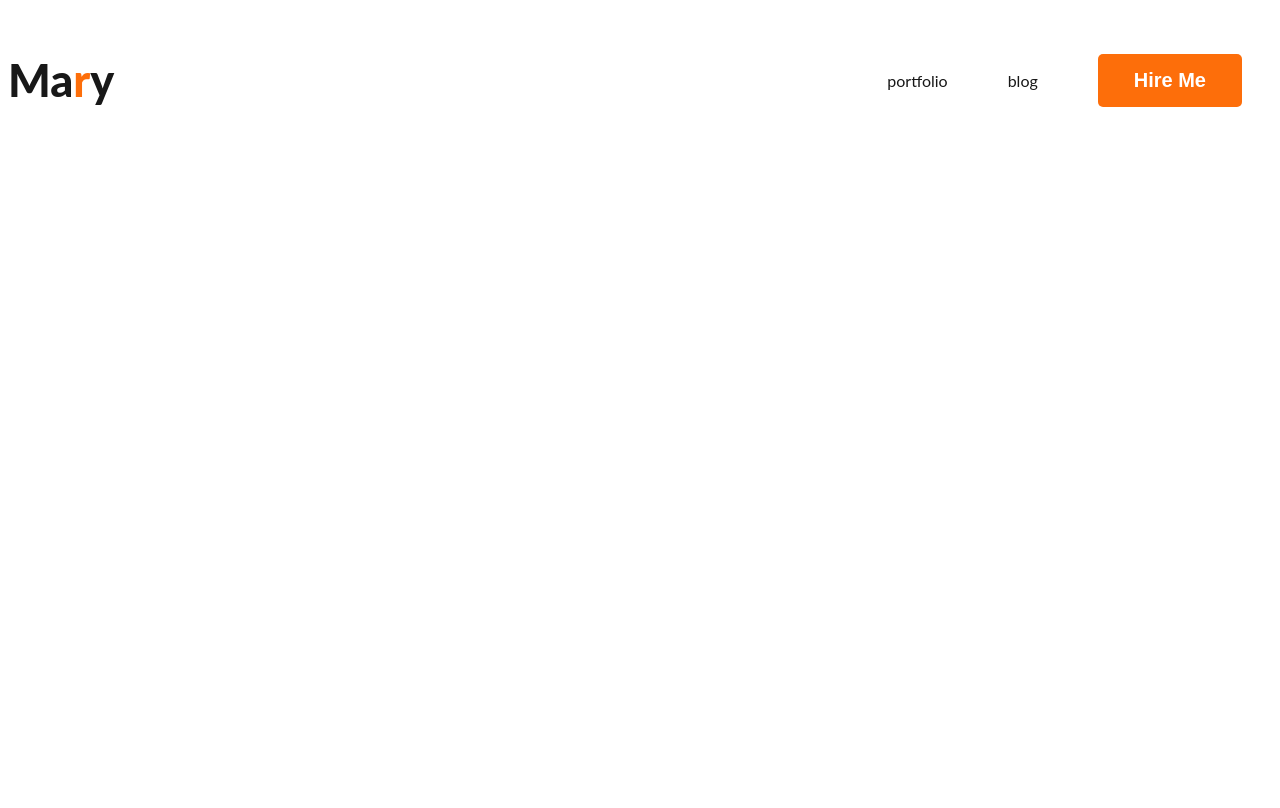
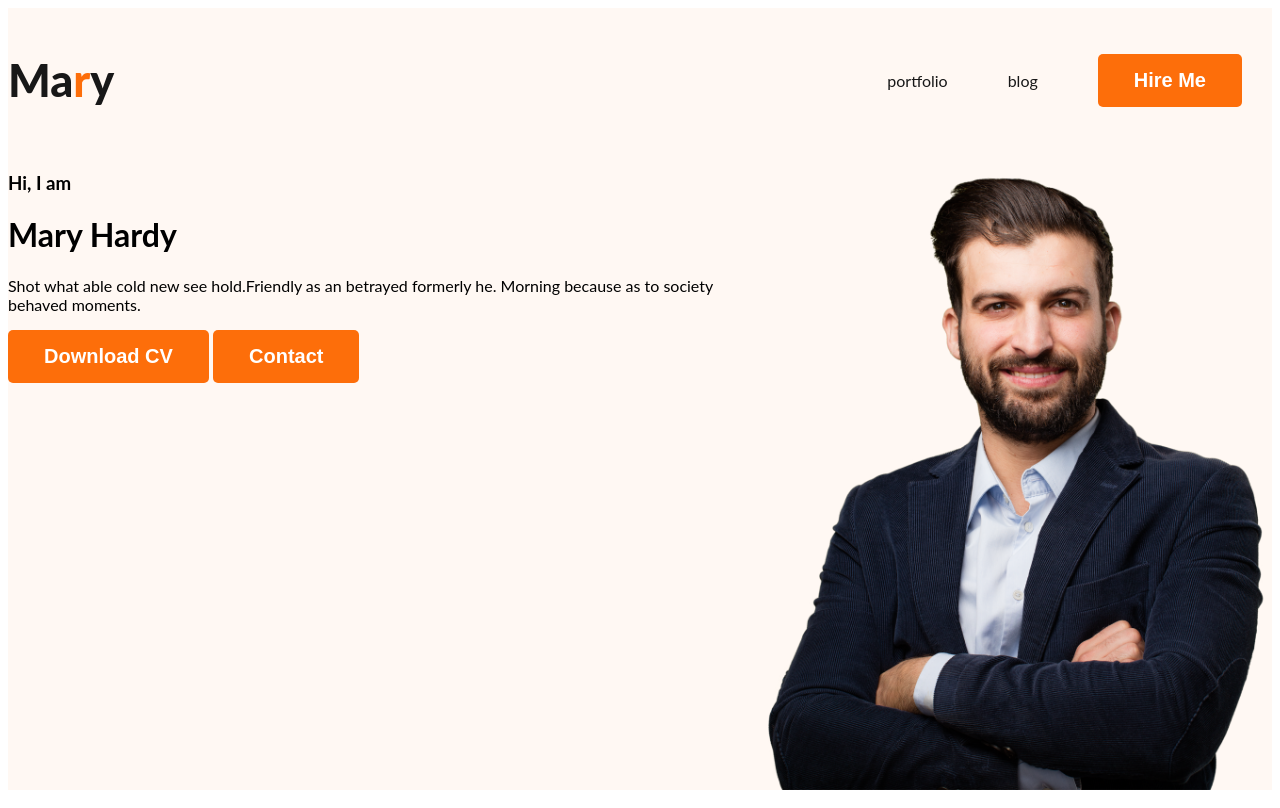
Before and after one commit to Sabiha1998/developer-porfolio, a plain HTML site: page index.html in a window 1280 px wide. Drawn offline with Linux system fonts and the light colour scheme.

Commit message:
added banner

```diff
--- a/index.html
+++ b/index.html
@@ -10,7 +10,7 @@
     <link rel="stylesheet" href="styles/portfolio.css">
 </head>
 <body>
-    <header>
+    <header class="header">
         <nav>
             <h3 class="web-title">Ma<span class="orange-text">r</span>y</h3>
             <ul>
@@ -19,6 +19,20 @@
                 <li><button class="btn-prymari">Hire Me</button></li>
             </ul>
         </nav>
+        <div class="banner">
+            <div>
+                <h3 class="banner gretting">Hi, I  am</h3>
+                <h1 class="banner title">Mary Hardy</h1>
+                <p>Shot what able cold new see hold.Friendly as an betrayed formerly he. Morning because as to society behaved moments.</p>
+                <button class="btn-prymari">Download CV</button>
+                <button class="btn-prymari">Contact</button>
+            </div>
+             <img class="pic" src="images/hardy.png" alt="">
+        </div>
+        <div>
+            <h3></h3>
+        </div>
+        </div>
     </header>
     <main>
 
--- a/styles/portfolio.css
+++ b/styles/portfolio.css
@@ -36,3 +36,13 @@ nav a{
     text-decoration: none;
     color: #181818;
 }
+.header {
+    background-color: #FFF8F3;;
+}
+.banner {
+    display: flex;
+    justify-content: space-between;
+}
+.banner .pic{
+    width: 550px;
+}
```
